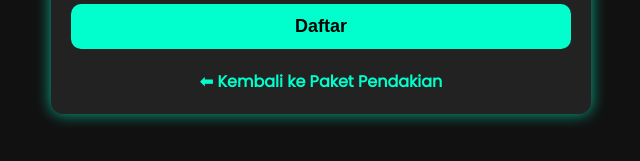
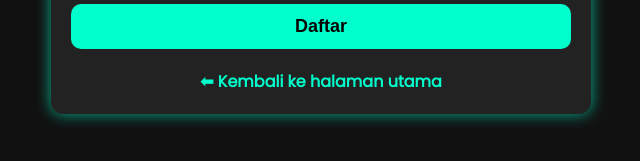
Before and after one commit to mrhno1/TugasBesar, a plain HTML site: page daftar.html in a window 1280 px wide. Shown: the part 716-877 px from the top of the page, 319-959 px from the left. Drawn offline with Linux system fonts and the light colour scheme.

Commit message:
Update daftar.html

```diff
--- a/daftar.html
+++ b/daftar.html
@@ -107,7 +107,7 @@
   </form>
 
   <div class="back-button">
-    <a href="paket.html">⬅ Kembali ke Paket Pendakian</a>
+    <a href="index.html">⬅ Kembali ke halaman utama</a>
   </div>
 </div>
 
```
